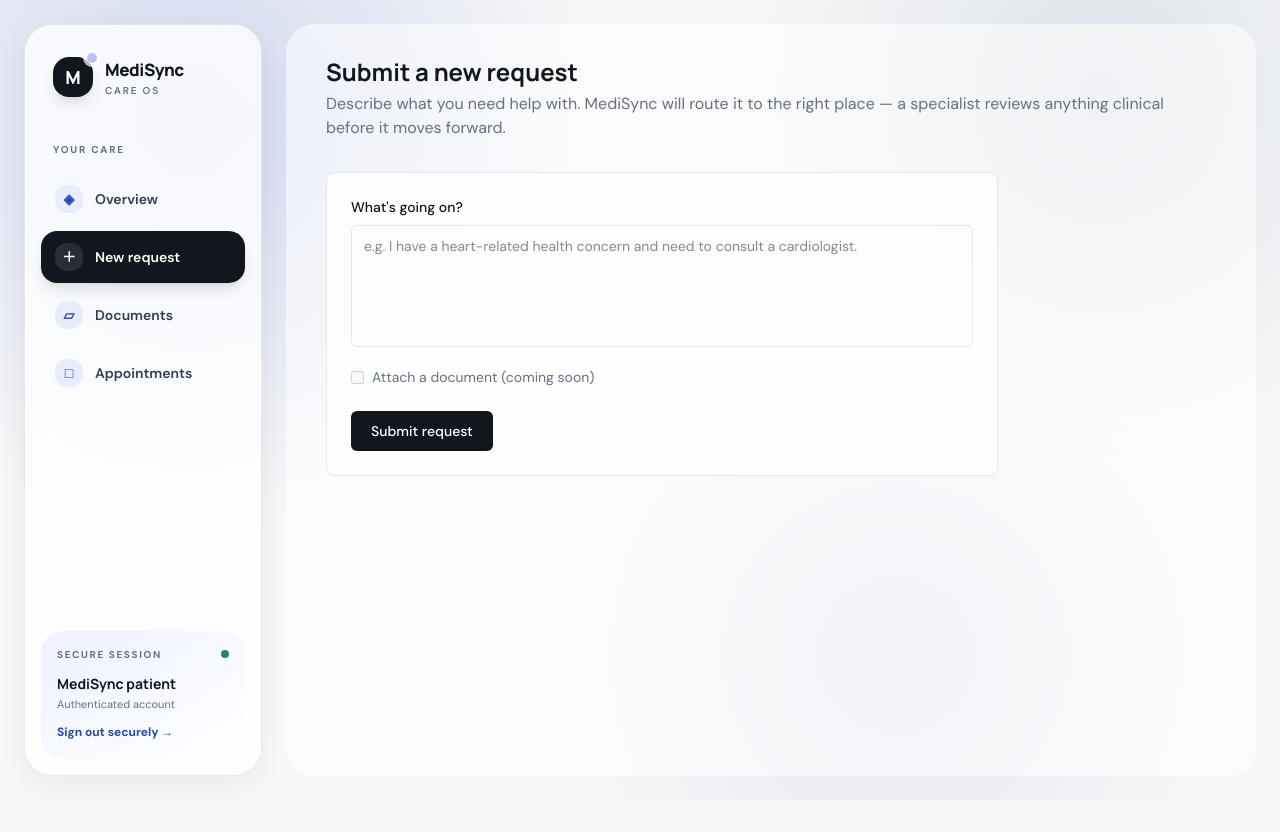
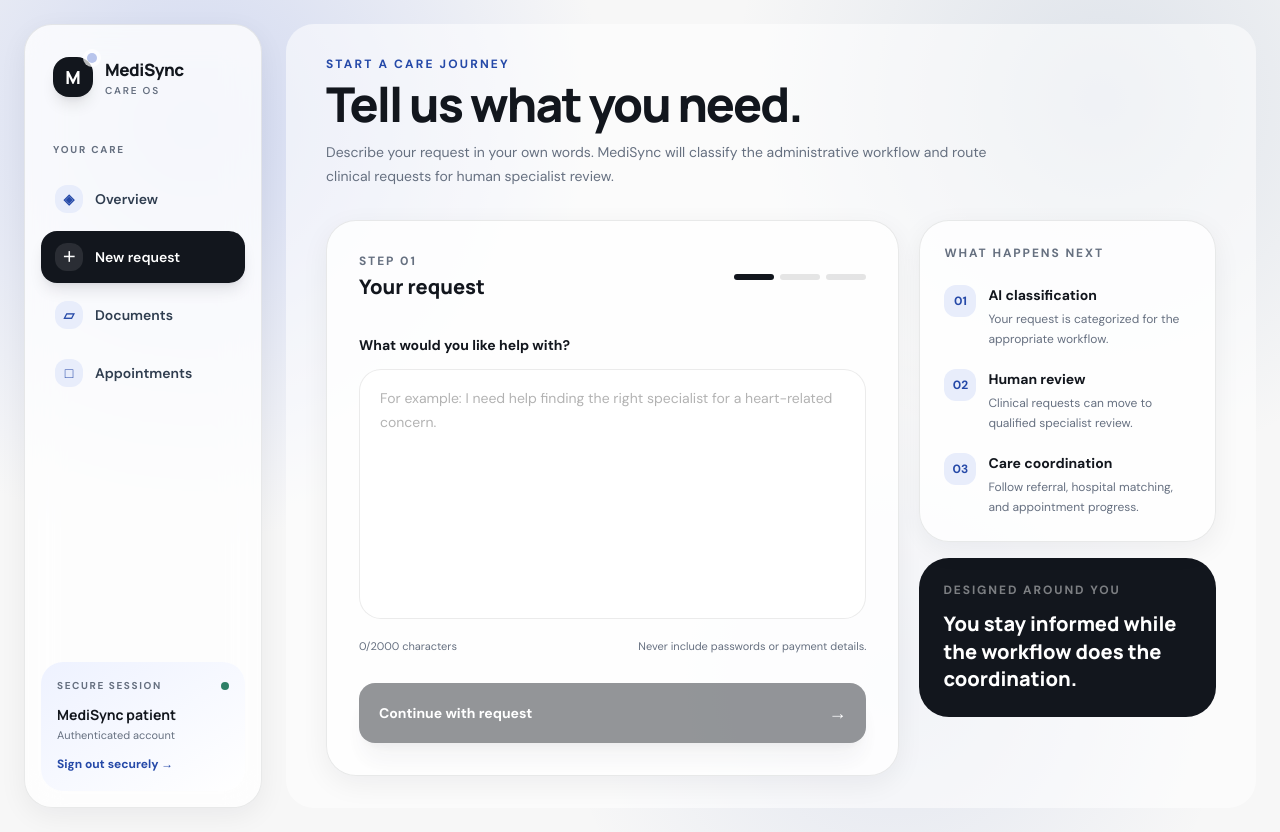
Before and after one commit to Sanjeev7673/Medisync-Os, a Next.js app: page /requests/new in a window 1280 px wide. Before the commit the page ends 800 px from the top, so only its background shows below. Built offline with nearby package versions, Linux system fonts and the light colour scheme; no server answers.

Commit message:
Redesign care request submission flow

```diff
--- a/app/requests/new/page.tsx
+++ b/app/requests/new/page.tsx
@@ -1,29 +1,49 @@
 "use client";
 
 import { useRouter } from "next/navigation";
-import { useState } from "react";
+import { useEffect, useState } from "react";
 import PatientShell from "@/components/PatientShell";
 
-const CURRENT_PATIENT_ID = "P1001";
+export default function NewRequestPage() {
+  const router = useRouter();
+  const [text, setText] = useState("");
+  const [patientId, setPatientId] = useState<string | null>(null);
+  const [submitting, setSubmitting] = useState(false);
+  const [error, setError] = useState<string | null>(null);
 
-export default function NewRequestPage() {
-  const router = useRouter(); const [text, setText] = useState(""); const [submitting, setSubmitting] = useState(false); const [error, setError] = useState<string | null>(null);
+  useEffect(() => { fetch("/api/auth/session").then((r) => r.json()).then((data) => setPatientId(data?.user?.patientId ?? null)).catch(() => undefined); }, []);
+
   async function handleSubmit(e: React.FormEvent) {
-    e.preventDefault(); if (!text.trim()) return; setSubmitting(true); setError(null);
+    e.preventDefault();
+    if (!text.trim() || !patientId) return;
+    setSubmitting(true); setError(null);
     try {
-      const res = await fetch("/api/requests", { method: "POST", headers: { "Content-Type": "application/json" }, body: JSON.stringify({ patient_id: CURRENT_PATIENT_ID, request: text, request_source: "patient_portal", document_uploaded: false }) });
-      if (!res.ok) throw new Error("Could not submit request"); const data = await res.json(); router.push(`/requests/${data.request.request_id}`);
-    } catch { setError("Something went wrong submitting your request. Please try again."); setSubmitting(false); }
+      const res = await fetch("/api/requests", { method: "POST", headers: { "Content-Type": "application/json" }, body: JSON.stringify({ patient_id: patientId, request: text.trim(), request_source: "patient_portal", document_uploaded: false }) });
+      const data = await res.json();
+      if (!res.ok) throw new Error(data?.error || "Could not submit request");
+      router.push(`/requests/${data.request.request_id}`);
+    } catch (err) { setError(err instanceof Error ? err.message : "Something went wrong submitting your request. Please try again."); setSubmitting(false); }
   }
+
   return (
     <PatientShell>
-      <header className="mb-8"><h1 className="font-display font-bold text-2xl">Submit a new request</h1><p className="text-[var(--muted)] mt-1">Describe what you need help with. MediSync will route it to the right place — a specialist reviews anything clinical before it moves forward.</p></header>
-      <form onSubmit={handleSubmit} className="bg-[var(--panel)] border border-[var(--border)] rounded-lg p-6 max-w-2xl">
-        <label className="flex flex-col gap-2 mb-5"><span className="text-sm font-medium">What&apos;s going on?</span><textarea value={text} onChange={(e) => setText(e.target.value)} rows={5} required placeholder="e.g. I have a heart-related health concern and need to consult a cardiologist." className="rounded-md border border-[var(--border)] px-3 py-2.5 text-sm resize-none focus:outline-none focus:ring-2 focus:ring-[var(--care)]" /></label>
-        <label className="flex items-center gap-2 mb-6 text-sm text-[var(--muted)]"><input type="checkbox" disabled className="rounded" />Attach a document (coming soon)</label>
-        {error && <p className="text-sm mb-4" style={{ color: "var(--danger)" }}>{error}</p>}
-        <button type="submit" disabled={submitting} className="rounded-md bg-[var(--ink)] text-white text-sm font-medium px-5 py-2.5 hover:opacity-90 transition-opacity disabled:opacity-50">{submitting ? "Submitting…" : "Submit request"}</button>
-      </form>
+      <div className="reveal max-w-5xl">
+        <div className="mb-8"><p className="text-xs font-bold uppercase tracking-[.18em] text-[var(--care)]">Start a care journey</p><h1 className="mt-2 font-display text-4xl font-extrabold tracking-[-.04em] md:text-5xl">Tell us what you need.</h1><p className="mt-3 max-w-2xl text-sm leading-6 text-[var(--muted)]">Describe your request in your own words. MediSync will classify the administrative workflow and route clinical requests for human specialist review.</p></div>
+        <div className="grid gap-5 lg:grid-cols-[1.45fr_.75fr]">
+          <form onSubmit={handleSubmit} className="glass rounded-[30px] p-6 md:p-8">
+            <div className="mb-8 flex items-center justify-between"><div><p className="text-xs font-bold uppercase tracking-[.16em] text-[var(--muted)]">Step 01</p><h2 className="mt-1 font-display text-xl font-extrabold">Your request</h2></div><div className="flex gap-1.5"><span className="h-1.5 w-10 rounded-full bg-[var(--ink)]"/><span className="h-1.5 w-10 rounded-full bg-black/10"/><span className="h-1.5 w-10 rounded-full bg-black/10"/></div></div>
+            <label className="block"><span className="text-sm font-bold">What would you like help with?</span><textarea value={text} onChange={(e) => setText(e.target.value)} rows={9} required maxLength={2000} placeholder="For example: I need help finding the right specialist for a heart-related concern." className="mt-3 w-full resize-none rounded-[22px] border border-black/8 bg-white/80 px-5 py-4 text-sm leading-6 outline-none transition-all placeholder:text-black/30 focus:border-[var(--care)] focus:ring-4 focus:ring-[var(--care)]/10" /></label>
+            <div className="mt-3 flex items-center justify-between text-[11px] text-[var(--muted)]"><span>{text.length}/2000 characters</span><span>Never include passwords or payment details.</span></div>
+            {error && <div className="mt-5 rounded-2xl bg-[var(--danger-soft)] px-4 py-3 text-sm font-semibold text-[var(--danger)]">{error}</div>}
+            <button type="submit" disabled={submitting || !patientId || !text.trim()} className="group mt-7 flex w-full items-center justify-between rounded-2xl bg-[var(--ink)] px-5 py-4 text-sm font-bold text-white shadow-xl shadow-slate-900/10 transition-all hover:-translate-y-0.5 disabled:cursor-not-allowed disabled:opacity-45"><span>{submitting ? "Creating your care journey…" : "Continue with request"}</span><span className="text-lg transition-transform group-hover:translate-x-1">→</span></button>
+          </form>
+
+          <aside className="space-y-4">
+            <div className="glass rounded-[30px] p-6"><p className="text-xs font-bold uppercase tracking-[.16em] text-[var(--muted)]">What happens next</p><div className="mt-6 space-y-5"><div className="flex gap-3"><span className="flex h-8 w-8 shrink-0 items-center justify-center rounded-xl bg-[var(--care-soft)] text-xs font-bold text-[var(--care)]">01</span><div><p className="text-sm font-bold">AI classification</p><p className="mt-1 text-xs leading-5 text-[var(--muted)]">Your request is categorized for the appropriate workflow.</p></div></div><div className="flex gap-3"><span className="flex h-8 w-8 shrink-0 items-center justify-center rounded-xl bg-[var(--care-soft)] text-xs font-bold text-[var(--care)]">02</span><div><p className="text-sm font-bold">Human review</p><p className="mt-1 text-xs leading-5 text-[var(--muted)]">Clinical requests can move to qualified specialist review.</p></div></div><div className="flex gap-3"><span className="flex h-8 w-8 shrink-0 items-center justify-center rounded-xl bg-[var(--care-soft)] text-xs font-bold text-[var(--care)]">03</span><div><p className="text-sm font-bold">Care coordination</p><p className="mt-1 text-xs leading-5 text-[var(--muted)]">Follow referral, hospital matching, and appointment progress.</p></div></div></div></div>
+            <div className="rounded-[30px] bg-[var(--ink)] p-6 text-white"><p className="text-xs font-bold uppercase tracking-[.16em] text-white/45">Designed around you</p><p className="mt-3 font-display text-xl font-extrabold leading-snug">You stay informed while the workflow does the coordination.</p></div>
+          </aside>
+        </div>
+      </div>
     </PatientShell>
   );
 }
```
